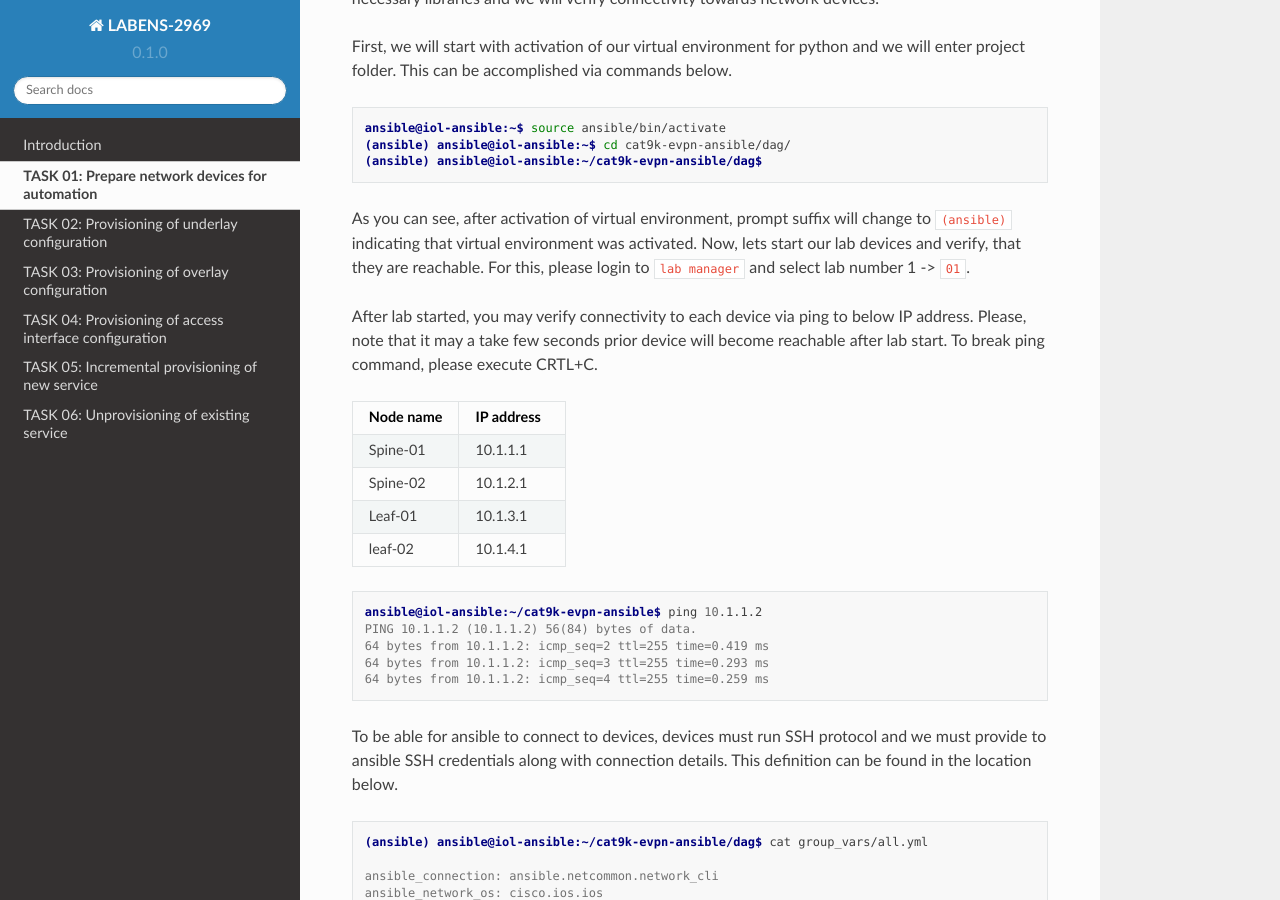
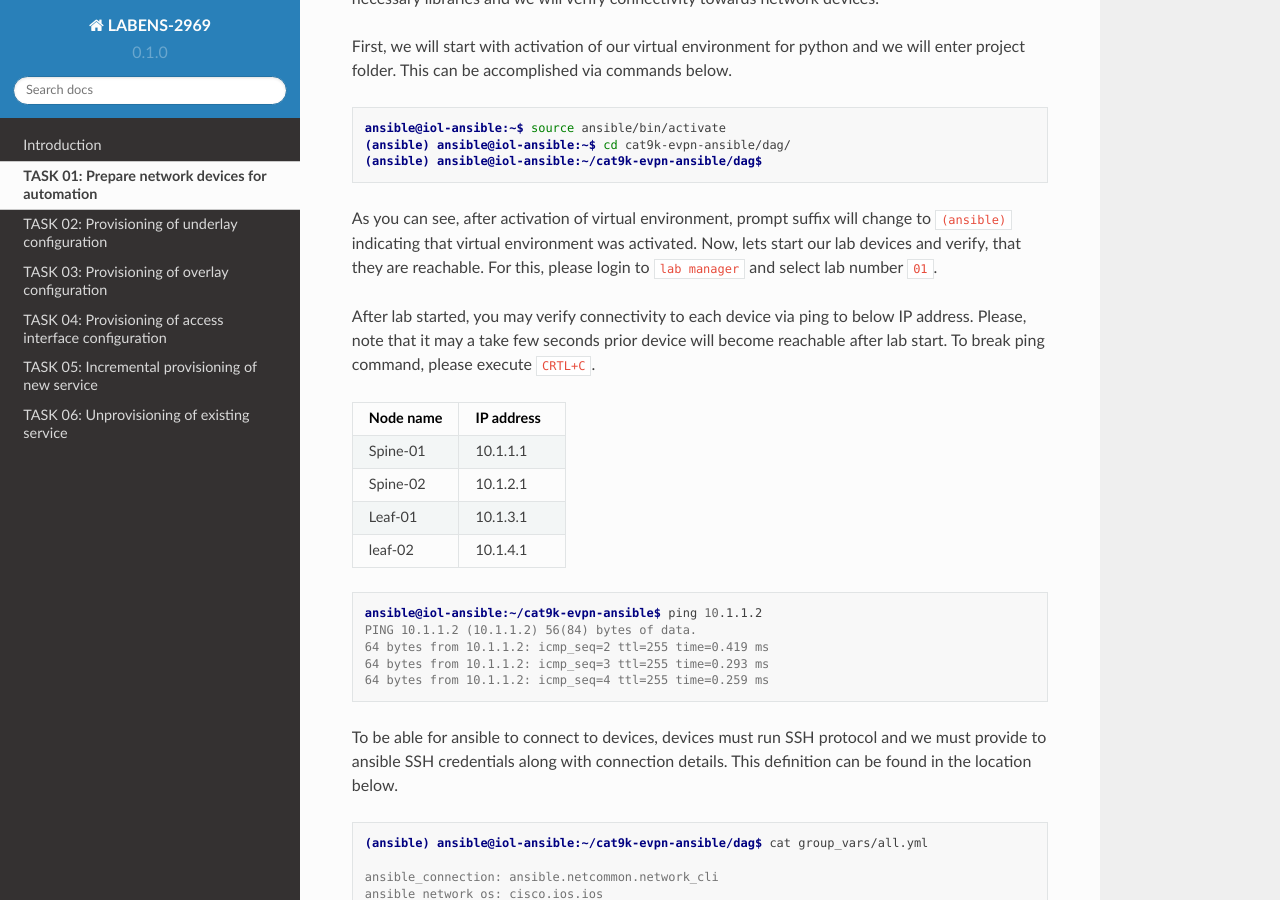
Before and after one commit to dvishchu/labens-2969, a Sphinx documentation site: the page built from docs/source/task_01.rst, in a window 1280 px wide and 900 px high, scrolled down 644 px. Built offline with Sphinx 7.4.7 and the Read the Docs theme 2.0.0, drawn with Linux system fonts in a browser that asks for light colours.

Commit message:
Adding task01 inventory picture

```diff
--- a/docs/source/task_01.rst
+++ b/docs/source/task_01.rst
@@ -14,9 +14,9 @@
     (ansible) ansible@iol-ansible:~$ cd cat9k-evpn-ansible/dag/
     (ansible) ansible@iol-ansible:~/cat9k-evpn-ansible/dag$
 
-As you can see, after activation of virtual environment, prompt suffix will change to ``(ansible)`` indicating that virtual environment was activated. Now, lets start our lab devices and verify, that they are reachable.  For this, please login to ``lab manager`` and select lab number 1 -> ``01``.
+As you can see, after activation of virtual environment, prompt suffix will change to ``(ansible)`` indicating that virtual environment was activated. Now, lets start our lab devices and verify, that they are reachable.  For this, please login to ``lab manager`` and select lab number ``01``.
 
-After lab started, you may verify connectivity to each device via ping to below IP address. Please, note that it may a take few seconds prior device will become reachable after lab start. To break ping command, please execute CRTL+C.
+After lab started, you may verify connectivity to each device via ping to below IP address. Please, note that it may a take few seconds prior device will become reachable after lab start. To break ping command, please execute ``CRTL+C``.
 
 .. list-table::
     :widths: 50 50
@@ -59,4 +59,7 @@
 
     (ansible) ansible@iol-ansible:~/cat9k-evpn-ansible/dag$ cat inventory.yml
 
+.. image:: assets/task01_inventory.png
+  :align: center
+
 This file holds connection details to all devices in our testing topology. As you can see, devices are divided into two groups: spine and leaf. After this step, we are ready to run our first ansible playbook.
```
Also changed, not shown: docs/source/assets/task01_inventory.png (added).
